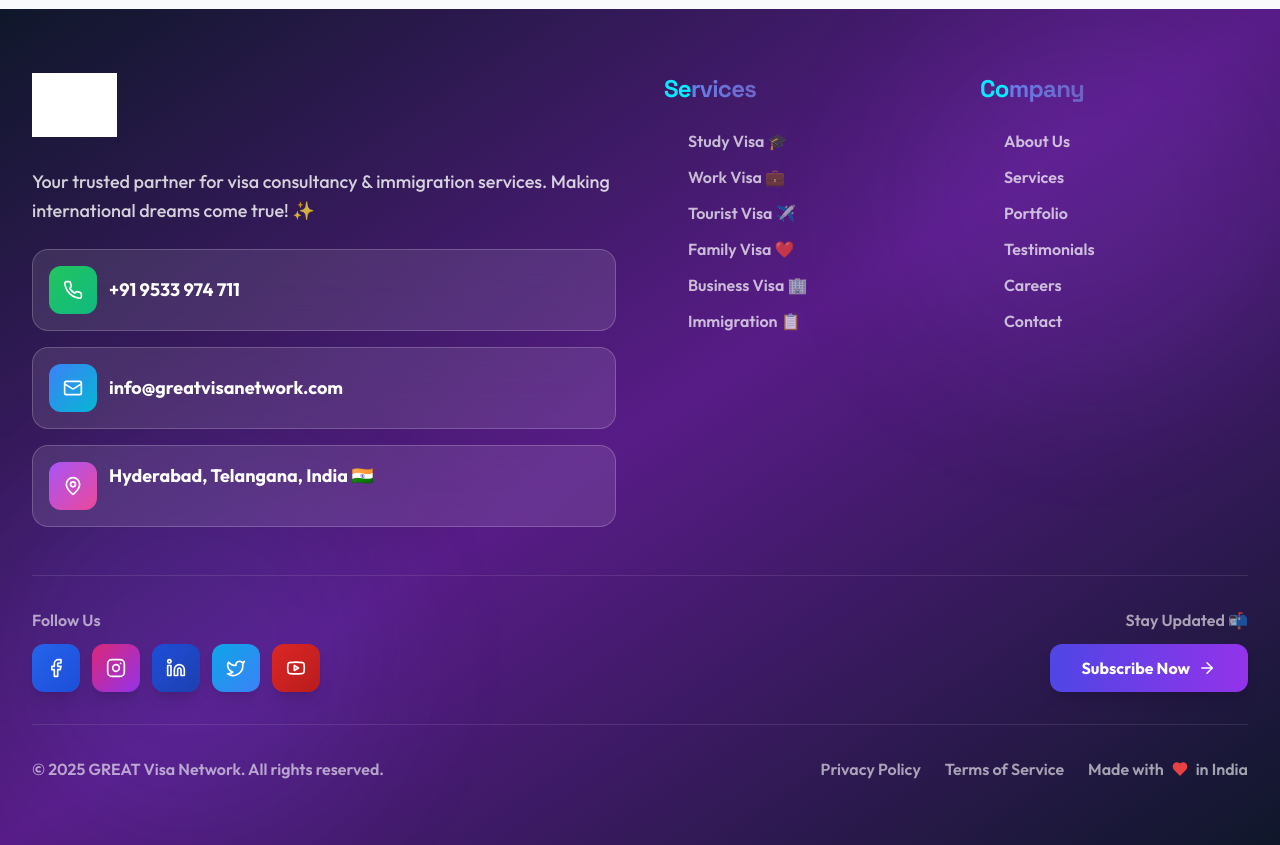
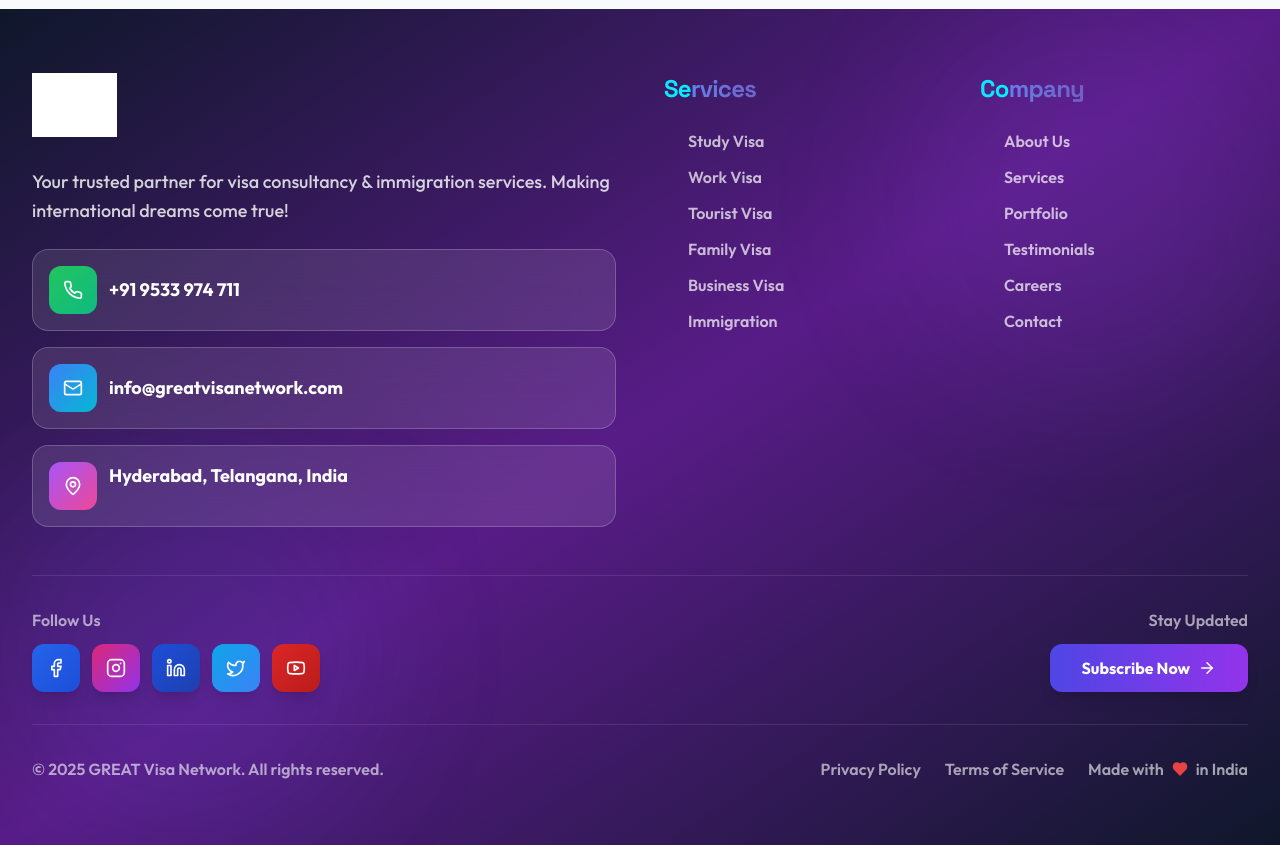
Before and after one commit to octaleadsprivatelimited-cloud/greatvisa, a React (Vite) app in the folder client/: page /sitemap in a window 1280 px wide. Shown: the part 1100-1945 px from the top of the page. Built offline with nearby package versions, Linux system fonts and the light colour scheme; grey boxes are pictures that could not be loaded.

Commit message:
Remove all emojis from website for cleaner professional look

```diff
--- a/client/src/components/Footer.tsx
+++ b/client/src/components/Footer.tsx
@@ -17,12 +17,12 @@ const Footer: React.FC = () => {
   const currentYear = new Date().getFullYear();
 
   const services = [
-    { name: 'Study Visa 🎓', path: '/study-visa' },
-    { name: 'Work Visa 💼', path: '/work-visa' },
-    { name: 'Tourist Visa ✈️', path: '/tourist-visa' },
-    { name: 'Family Visa ❤️', path: '/family-visa' },
-    { name: 'Business Visa 🏢', path: '/business-visa' },
-    { name: 'Immigration 📋', path: '/immigration-consultation' }
+    { name: 'Study Visa', path: '/study-visa' },
+    { name: 'Work Visa', path: '/work-visa' },
+    { name: 'Tourist Visa', path: '/tourist-visa' },
+    { name: 'Family Visa', path: '/family-visa' },
+    { name: 'Business Visa', path: '/business-visa' },
+    { name: 'Immigration', path: '/immigration-consultation' }
   ];
 
   const company = [
@@ -64,7 +64,7 @@ const Footer: React.FC = () => {
             </Link>
             <p className="text-white/80 mb-6 text-lg font-medium leading-relaxed">
               Your trusted partner for visa consultancy & immigration services.
-              Making international dreams come true! ✨
+              Making international dreams come true!
             </p>
 
             {/* Contact Info - Modern Cards */}
@@ -91,7 +91,7 @@ const Footer: React.FC = () => {
                 <div className="w-12 h-12 bg-gradient-to-br from-purple-500 to-pink-500 rounded-xl flex items-center justify-center flex-shrink-0">
                   <MapPin size={20} />
                 </div>
-                <span className="font-bold text-lg">Hyderabad, Telangana, India 🇮🇳</span>
+                <span className="font-bold text-lg">Hyderabad, Telangana, India</span>
               </div>
             </div>
           </div>
@@ -156,7 +156,7 @@ const Footer: React.FC = () => {
 
             {/* Newsletter - Creative */}
             <div className="text-center md:text-right">
-              <p className="text-white/60 font-semibold mb-3">Stay Updated 📬</p>
+              <p className="text-white/60 font-semibold mb-3">Stay Updated</p>
               <a
                 href="/contact"
                 className="inline-flex items-center px-8 py-3 bg-gradient-to-r from-indigo-600 to-purple-600 hover:from-indigo-700 hover:to-purple-700 rounded-xl font-bold transition-all duration-300 hover:scale-105 shadow-lg"
--- a/client/src/components/Header.tsx
+++ b/client/src/components/Header.tsx
@@ -40,16 +40,16 @@ const Header: React.FC = () => {
   };
 
   const services = [
-    { name: 'Study Visa', path: '/study-visa', emoji: '🎓' },
-    { name: 'Work Visa', path: '/work-visa', emoji: '💼' },
-    { name: 'Tourist Visa', path: '/tourist-visa', emoji: '✈️' },
-    { name: 'Family Visa', path: '/family-visa', emoji: '❤️' },
-    { name: 'Business Visa', path: '/business-visa', emoji: '🏢' },
-    { name: 'Immigration Consultation', path: '/immigration-consultation', emoji: '📋' },
-    { name: 'Job Placement', path: '/job-placement', emoji: '🎯' },
-    { name: 'Skill Assessment', path: '/skill-assessment', emoji: '⭐' },
-    { name: 'Document Attestation', path: '/document-attestation', emoji: '📄' },
-    { name: 'Visa Extension', path: '/visa-extension', emoji: '🔄' }
+    { name: 'Study Visa', path: '/study-visa' },
+    { name: 'Work Visa', path: '/work-visa' },
+    { name: 'Tourist Visa', path: '/tourist-visa' },
+    { name: 'Family Visa', path: '/family-visa' },
+    { name: 'Business Visa', path: '/business-visa' },
+    { name: 'Immigration Consultation', path: '/immigration-consultation' },
+    { name: 'Job Placement', path: '/job-placement' },
+    { name: 'Skill Assessment', path: '/skill-assessment' },
+    { name: 'Document Attestation', path: '/document-attestation' },
+    { name: 'Visa Extension', path: '/visa-extension' }
   ];
 
   const mainNavigation = [
@@ -145,9 +145,9 @@ const Header: React.FC = () => {
                             className="absolute top-full left-0 mt-3 w-80 glass-card rounded-3xl shadow-2xl py-4 z-50 border border-purple-100"
                           >
                             <div className="px-4 pb-3 mb-3 border-b border-gray-200">
-                              <p className="text-xs font-bold text-transparent bg-clip-text bg-gradient-to-r from-indigo-600 to-purple-600 uppercase tracking-wider">
-                                ✨ Our Services
-                              </p>
+              <p className="text-xs font-bold text-transparent bg-clip-text bg-gradient-to-r from-indigo-600 to-purple-600 uppercase tracking-wider">
+                Our Services
+              </p>
                             </div>
                             <div className="max-h-96 overflow-y-auto px-2">
                               {services.map((service) => (
@@ -157,7 +157,6 @@ const Header: React.FC = () => {
                                   className="group flex items-center space-x-3 px-4 py-3 text-sm text-gray-700 hover:bg-gradient-to-r hover:from-indigo-50 hover:to-purple-50 rounded-2xl transition-all duration-300 font-semibold"
                                   onClick={() => setActiveDropdown(null)}
                                 >
-                                  <span className="text-2xl group-hover:scale-125 transition-transform duration-300">{service.emoji}</span>
                                   <span className="group-hover:text-indigo-600 transition-colors">{service.name}</span>
                                 </Link>
                               ))}
@@ -237,8 +236,7 @@ const Header: React.FC = () => {
                                     to={service.path}
                                     className="flex items-center space-x-3 px-5 py-3 text-sm text-gray-600 hover:bg-gradient-to-r hover:from-indigo-50 hover:to-purple-50 hover:text-indigo-600 rounded-2xl transition-all duration-300 font-semibold"
                                   >
-                                    <span className="text-xl">{service.emoji}</span>
-                                    <span>{service.name}</span>
+                                      <span>{service.name}</span>
                                   </Link>
                                 ))}
                               </motion.div>
--- a/client/src/components/Hero.tsx
+++ b/client/src/components/Hero.tsx
@@ -57,12 +57,12 @@ const Hero: React.FC = () => {
   };
 
   const services = [
-    'Study Visa 🎓',
-    'Work Visa 💼',
-    'Tourist Visa ✈️',
-    'Family Visa ❤️',
-    'Business Visa 🏢',
-    'Immigration Consultation 📋'
+    'Study Visa',
+    'Work Visa',
+    'Tourist Visa',
+    'Family Visa',
+    'Business Visa',
+    'Immigration Consultation'
   ];
 
   const stats = [
@@ -125,10 +125,7 @@ const Hero: React.FC = () => {
                 Dream
               </span>
               <br />
-              <span className="text-gray-900">Destination</span>{' '}
-              <span className="inline-block">
-                <span className="text-5xl sm:text-6xl lg:text-7xl">🌍</span>
-              </span>
+              <span className="text-gray-900">Destination</span>
             </motion.h1>
 
             {/* Description */}
@@ -142,7 +139,7 @@ const Hero: React.FC = () => {
               <span className="font-bold text-transparent bg-clip-text bg-gradient-to-r from-indigo-600 to-purple-600">
                 expert visa guidance
               </span>{' '}
-              & immigration services ✨
+              & immigration services
             </motion.p>
 
             {/* CTA Buttons */}
@@ -229,9 +226,11 @@ const Hero: React.FC = () => {
                   className="text-center py-12"
                 >
                   <div className="w-20 h-20 bg-gradient-to-br from-green-400 to-emerald-400 rounded-full flex items-center justify-center mx-auto mb-4">
-                    <span className="text-4xl">✓</span>
+                    <svg className="w-12 h-12 text-white" fill="none" stroke="currentColor" viewBox="0 0 24 24">
+                      <path strokeLinecap="round" strokeLinejoin="round" strokeWidth={3} d="M5 13l4 4L19 7" />
+                    </svg>
                   </div>
-                  <h4 className="text-2xl font-bold text-gray-900 mb-2">Success! 🎉</h4>
+                  <h4 className="text-2xl font-bold text-gray-900 mb-2">Success!</h4>
                   <p className="text-gray-600 font-medium">
                     We'll contact you within 24 hours
                   </p>
@@ -310,7 +309,7 @@ const Hero: React.FC = () => {
                   )}
 
                   <p className="text-center text-xs text-gray-500 pt-4">
-                    🔒 Your information is secure & confidential
+                    Your information is secure & confidential
                   </p>
                 </form>
               )}
--- a/client/src/pages/Home.tsx
+++ b/client/src/pages/Home.tsx
@@ -16,12 +16,12 @@ import { Link } from 'react-router-dom';
 
 const Home: React.FC = () => {
   const services = [
-    { icon: '🎓', title: 'Study Visa', desc: 'Top universities worldwide', link: '/study-visa', gradient: 'from-blue-500 to-cyan-500', size: 'large' },
-    { icon: '💼', title: 'Work Visa', desc: 'Career opportunities', link: '/work-visa', gradient: 'from-emerald-500 to-teal-500', size: 'small' },
-    { icon: '✈️', title: 'Tourist Visa', desc: 'Explore the world', link: '/tourist-visa', gradient: 'from-orange-500 to-red-500', size: 'small' },
-    { icon: '❤️', title: 'Family Visa', desc: 'Reunite with loved ones', link: '/family-visa', gradient: 'from-pink-500 to-rose-500', size: 'medium' },
-    { icon: '🏢', title: 'Business Visa', desc: 'Expand globally', link: '/business-visa', gradient: 'from-purple-500 to-indigo-500', size: 'medium' },
-    { icon: '📋', title: 'Immigration', desc: 'Expert consultation', link: '/immigration-consultation', gradient: 'from-amber-500 to-yellow-500', size: 'large' }
+    { title: 'Study Visa', desc: 'Top universities worldwide', link: '/study-visa', gradient: 'from-blue-500 to-cyan-500', size: 'large' },
+    { title: 'Work Visa', desc: 'Career opportunities', link: '/work-visa', gradient: 'from-emerald-500 to-teal-500', size: 'small' },
+    { title: 'Tourist Visa', desc: 'Explore the world', link: '/tourist-visa', gradient: 'from-orange-500 to-red-500', size: 'small' },
+    { title: 'Family Visa', desc: 'Reunite with loved ones', link: '/family-visa', gradient: 'from-pink-500 to-rose-500', size: 'medium' },
+    { title: 'Business Visa', desc: 'Expand globally', link: '/business-visa', gradient: 'from-purple-500 to-indigo-500', size: 'medium' },
+    { title: 'Immigration', desc: 'Expert consultation', link: '/immigration-consultation', gradient: 'from-amber-500 to-yellow-500', size: 'large' }
   ];
 
   const features = [
@@ -32,9 +32,9 @@ const Home: React.FC = () => {
   ];
 
   const testimonials = [
-    { name: 'Priya S.', role: 'Student', country: '🇨🇦', text: 'Amazing service! Got my study visa in 2 months.', rating: 5 },
-    { name: 'Rahul K.', role: 'Engineer', country: '🇦🇺', text: 'Professional team, smooth process throughout.', rating: 5 },
-    { name: 'Sunita P.', role: 'Business Owner', country: '🇬🇧', text: 'Family reunited thanks to GREAT Visa Network!', rating: 5 }
+    { name: 'Priya S.', role: 'Student', country: 'Canada', text: 'Amazing service! Got my study visa in 2 months.', rating: 5 },
+    { name: 'Rahul K.', role: 'Engineer', country: 'Australia', text: 'Professional team, smooth process throughout.', rating: 5 },
+    { name: 'Sunita P.', role: 'Business Owner', country: 'United Kingdom', text: 'Family reunited thanks to GREAT Visa Network!', rating: 5 }
   ];
 
   return (
@@ -96,7 +96,7 @@ const Home: React.FC = () => {
             </div>
             <h2 className="text-5xl md:text-6xl font-black text-gray-900 mb-6">
               Visa Solutions{' '}
-              <span className="text-gradient-neon">That Work</span> 🚀
+              <span className="text-gradient-neon">That Work</span>
             </h2>
           </motion.div>
 
@@ -124,9 +124,6 @@ const Home: React.FC = () => {
 
                   <div className="relative z-10 h-full flex flex-col justify-between">
                     <div>
-                      <span className="text-6xl md:text-7xl mb-4 inline-block group-hover:scale-110 group-hover:rotate-12 transition-all duration-300">
-                        {service.icon}
-                      </span>
                       <h3 className="text-3xl md:text-4xl font-black text-white mb-2">{service.title}</h3>
                       <p className="text-white/90 font-semibold text-lg">{service.desc}</p>
                     </div>
@@ -169,7 +166,7 @@ const Home: React.FC = () => {
             className="text-center mb-16"
           >
             <h2 className="text-5xl md:text-6xl font-black text-white mb-4">
-              Trusted by Thousands 🌟
+              Trusted by Thousands
             </h2>
             <p className="text-2xl text-white/90 font-semibold">
               Join the success stories
@@ -178,10 +175,10 @@ const Home: React.FC = () => {
 
           <div className="grid grid-cols-2 md:grid-cols-4 gap-8">
             {[
-              { icon: '👥', value: '5,000+', label: 'Happy Clients' },
-              { icon: '🏆', value: '98%', label: 'Success Rate' },
-              { icon: '🌍', value: '50+', label: 'Countries' },
-              { icon: '⚡', value: '24/7', label: 'Support' }
+              { icon: Users, value: '5,000+', label: 'Happy Clients' },
+              { icon: Award, value: '98%', label: 'Success Rate' },
+              { icon: Shield, value: '50+', label: 'Countries' },
+              { icon: Zap, value: '24/7', label: 'Support' }
             ].map((stat, index) => (
               <motion.div
                 key={stat.label}
@@ -191,7 +188,9 @@ const Home: React.FC = () => {
                 viewport={{ once: true }}
                 className="text-center glass-effect p-8 rounded-3xl hover:scale-110 transition-all duration-300"
               >
-                <div className="text-5xl mb-4">{stat.icon}</div>
+                <div className="w-16 h-16 bg-white/20 rounded-2xl flex items-center justify-center mx-auto mb-4">
+                  <stat.icon size={32} className="text-white" />
+                </div>
                 <div className="text-5xl md:text-6xl font-black text-white mb-2">{stat.value}</div>
                 <div className="text-lg text-white/90 font-bold">{stat.label}</div>
               </motion.div>
@@ -221,10 +220,10 @@ const Home: React.FC = () => {
 
           <div className="grid grid-cols-1 md:grid-cols-4 gap-6">
             {[
-              { step: '01', title: 'Free Consult', emoji: '💬', desc: 'Book your free consultation' },
-              { step: '02', title: 'Documents', emoji: '📄', desc: 'We prepare everything' },
-              { step: '03', title: 'Submit', emoji: '📤', desc: 'Application submitted' },
-              { step: '04', title: 'Success!', emoji: '🎉', desc: 'Visa approved!' }
+              { step: '01', title: 'Free Consult', desc: 'Book your free consultation' },
+              { step: '02', title: 'Documents', desc: 'We prepare everything' },
+              { step: '03', title: 'Submit', desc: 'Application submitted' },
+              { step: '04', title: 'Success!', desc: 'Visa approved!' }
             ].map((process, index) => (
               <motion.div
                 key={process.step}
@@ -235,10 +234,9 @@ const Home: React.FC = () => {
                 className="relative"
               >
                 <div className="glass-card p-8 rounded-3xl hover:shadow-2xl transition-all duration-300 hover:-translate-y-2 h-full">
-                  <div className="text-7xl font-black text-transparent bg-clip-text bg-gradient-to-br from-gray-200 to-gray-300 mb-4">
+                  <div className="text-7xl font-black text-transparent bg-clip-text bg-gradient-to-br from-indigo-200 to-purple-300 mb-6">
                     {process.step}
                   </div>
-                  <div className="text-5xl mb-4">{process.emoji}</div>
                   <h3 className="text-2xl font-black text-gray-900 mb-2">{process.title}</h3>
                   <p className="text-gray-600 font-semibold">{process.desc}</p>
                 </div>
@@ -262,7 +260,7 @@ const Home: React.FC = () => {
               <span>Success Stories</span>
             </div>
             <h2 className="text-5xl md:text-6xl font-black text-gray-900 mb-6">
-              What Clients Say 💬
+              What Clients Say
             </h2>
           </motion.div>
 
@@ -284,13 +282,13 @@ const Home: React.FC = () => {
                 <p className="text-gray-700 font-semibold text-lg mb-6 italic">
                   "{testimonial.text}"
                 </p>
-                <div className="flex items-center justify-between pt-6 border-t border-gray-200">
-                  <div>
-                    <div className="font-black text-gray-900 text-lg">{testimonial.name}</div>
-                    <div className="text-gray-600 font-semibold">{testimonial.role}</div>
+                  <div className="flex items-center justify-between pt-6 border-t border-gray-200">
+                    <div>
+                      <div className="font-black text-gray-900 text-lg">{testimonial.name}</div>
+                      <div className="text-gray-600 font-semibold">{testimonial.role}</div>
+                    </div>
+                    <div className="text-sm font-bold text-gray-500">{testimonial.country}</div>
                   </div>
-                  <div className="text-4xl">{testimonial.country}</div>
-                </div>
               </motion.div>
             ))}
           </div>
@@ -322,14 +320,13 @@ const Home: React.FC = () => {
             whileInView={{ opacity: 1, y: 0 }}
             viewport={{ once: true }}
           >
-            <div className="text-7xl mb-6">🚀</div>
             <h2 className="text-5xl md:text-7xl font-black text-white mb-6 leading-tight">
               Ready to Start Your
               <br />
               <span className="text-yellow-300">Dream Journey?</span>
             </h2>
             <p className="text-2xl text-white/90 mb-12 font-semibold">
-              Don't wait! Your future starts today ✨
+              Don't wait! Your future starts today
             </p>
 
             <div className="flex flex-col sm:flex-row gap-6 justify-center">
```
